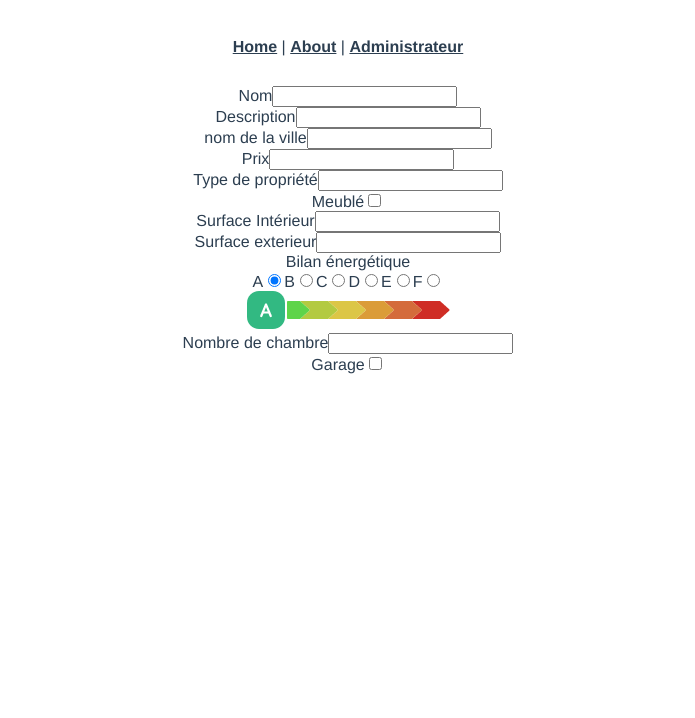
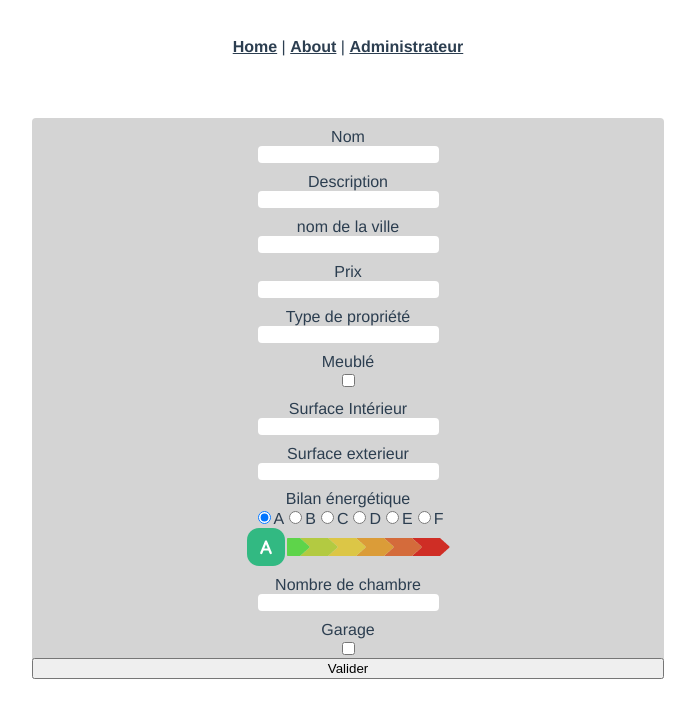
Before and after one commit to StanDevs/agenceImmo, a Vue app in the folder front/: page /Property in a window 1280 px wide. Shown: the top 718 px of the page, without its empty margins (292-987 px from the left). Built offline with nearby package versions, Linux system fonts and the light colour scheme.

Commit message:
Stylisation du formulaire

```diff
--- a/front/src/components/formulaire.component.vue
+++ b/front/src/components/formulaire.component.vue
@@ -1,19 +1,19 @@
 <template>
-          <div id="displayPictureEnergyLabel">
+          <div id="displayPictureEnergyLabel" class="input">
             <label>Bilan énergétique</label>
             <div>
-              <span>A</span>
               <input type="radio" id="A" name="energyLabel" value="A" v-model="bilanEnergetique">
+               <span>A</span>
+              <input type="radio" id="B" name="energyLabel" value="B" v-model="bilanEnergetique">
               <span>B</span>
-              <input type="radio" id="B" name="energyLabel" value="B" v-model="bilanEnergetique">
+              <input type="radio" id="C" name="energyLabel" value="C" v-model="bilanEnergetique">
               <span>C</span>
-              <input type="radio" id="C" name="energyLabel" value="C" v-model="bilanEnergetique">
+              <input type="radio" id="D" name="energyLabel" value="D" v-model="bilanEnergetique">
               <span>D</span>
-              <input type="radio" id="D" name="energyLabel" value="D" v-model="bilanEnergetique">
+              <input type="radio" id="E" name="energyLabel" value="E" v-model="bilanEnergetique">
               <span>E</span>
-              <input type="radio" id="E" name="energyLabel" value="E" v-model="bilanEnergetique">
+              <input type="radio" id="F" name="energyLabel" value="F" v-model="bilanEnergetique">
               <span>F</span>
-              <input type="radio" id="F" name="energyLabel" value="F" v-model="bilanEnergetique">
               <input type="hidden" name="PathPicturesForEnergyLabel" :value=
               "displayPicturesEnergyLabel('../pictures',false)">
             </div>
--- a/front/src/views/Property.vue
+++ b/front/src/views/Property.vue
@@ -3,52 +3,54 @@
         <div class="formulaireAddProperty">
             <form>
                 <!-- Information basique -->
-                <div class="nameProperty">
+                <div class="nameProperty input">
                     <label>Nom</label>
-                    <input type="text" name="propertyName" id="propertyName">
+                    <input class="styleInput" type="text" name="propertyName" id="propertyName">
                 </div>
-                <div class="descriptionPoperty">
+                <div class="descriptionPoperty input">
                     <label>Description</label>
-                    <input type="text" name="description" id="description">
+                    <input class="styleInput" type="text" name="description" id="description">
                 </div>
-                <div class="cityPorperty">
+                <div class="cityPorperty input">
                     <label>nom de la ville</label>
-                    <input type="text" name="city" id="city">
+                    <input class="styleInput" type="text" name="city" id="city">
                 </div>
-                <div class="priceProperty">
+                <div class="priceProperty input">
                     <label>Prix</label>
-                    <input type="number" name="price" id="price">
+                    <input class="styleInput"  type="number" name="price" id="price">
                 </div>
                     <!-- Type  apartement immeuble etc.. -->
-                <div class="typeProperty">
+                <div class="typeProperty input">
                     <label>Type de propriété</label>
-                    <input type="text" name="type" id="type">
+                    <input class="styleInput" type="text" name="type" id="type">
                 </div>
                     <!-- Meuble non meublé -->
-                <div class="furnitureProperty">
+                <div class="furnitureProperty input">
                     <label>Meublé</label>
                     <input type="checkbox" name="furniture" id="furniture">
                 </div>
-                <div class="interiorSquareMeterProperty">
+                <div class="interiorSquareMeterProperty input">
                     <label>Surface Intérieur</label>
-                    <input type="number" name="InteriorAreaInSquareMeter" id="AreInSquareMeter">
+                    <input class="styleInput" type="number" name=
+                    "InteriorAreaInSquareMeter" id="AreInSquareMeter">
                 </div>
-                <div class="exteriorSquareMeterProperty">
+                <div class="exteriorSquareMeterProperty input">
                     <label>Surface exterieur</label>
-                    <input type="number" name="ExteriorAreaInSquareMeter" id=
+                    <input class="styleInput" type="number" name="ExteriorAreaInSquareMeter" id=
                     "ExteriorAreaInSquareMeter">
                 </div>
                     <!-- étiquette énergétique -->
                     <formulaire-component ></formulaire-component>
                     <!-- Configuration du nombre de pièce -->
-                    <div class="numberOfRoomProperty">
+                    <div class="numberOfRoomProperty input">
                         <label>Nombre de chambre</label>
-                    <input type="number" name="room" id="room">
+                    <input class="styleInput" type="number" name="room" id="room">
                     </div>
-                    <div class="garageProperty">
+                    <div class="garageProperty input">
                         <label>Garage</label>
-                    <input type="checkbox" name="garage" id="garage">
+                    <input class="styleInput" type="checkbox" name="garage" id="garage">
                     </div>
+                  <button type="submit">Valider</button>
             </form>
         </div>
     </div>
@@ -65,5 +67,28 @@ export default {
 </script>
 
 <style>
+.Property{
+  text-align: center;
+  padding-top: 2em;
+}
 
+.formulaireAddProperty form{
+  display: flex;
+  flex-direction: column;
+  background-color: rgb(212, 212, 212);
+  width: 50%;
+  margin: 0 auto;
+   border-radius:4px;
+}
+.input{
+  display: flex;
+  flex-direction: column;
+  align-items: center;
+  padding-top:10px;
+}
+.styleInput{
+  border: 0px;
+  border-radius:4px;
+  outline: none;
+  }
 </style>
```
